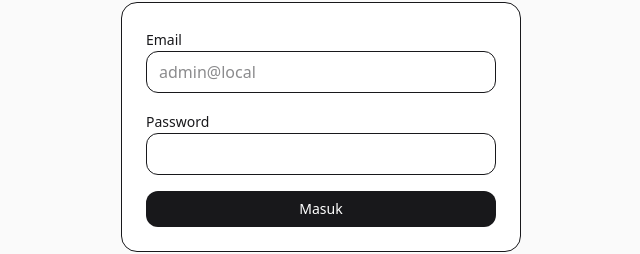
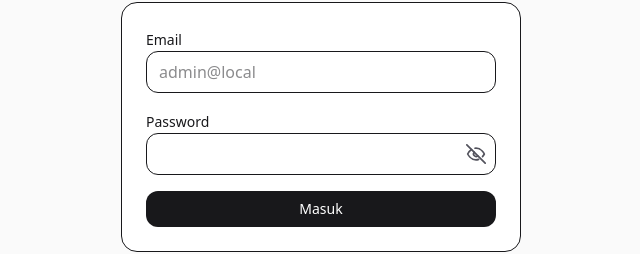
Before and after one commit to addingama/gamaamanah-pos, a Next.js app: page /admin/login in a window 1280 px wide. Shown: the part 319-573 px from the top of the page, without its empty margins (319-959 px from the left). Built offline with nearby package versions, Linux system fonts and the light colour scheme.

Commit message:
fix login form

```diff
--- a/src/app/admin/login/AdminLoginClient.tsx
+++ b/src/app/admin/login/AdminLoginClient.tsx
@@ -1,14 +1,15 @@
 "use client";
 
 import { useSearchParams } from "next/navigation";
-import { useActionState } from "react";
+import * as React from "react";
 import { loginAction, type LoginActionState } from "./actions";
 
 export function AdminLoginClient() {
   const searchParams = useSearchParams();
   const next = searchParams.get("next") ?? "/admin";
 
-  const [state, formAction, pending] = useActionState(loginAction, null as LoginActionState);
+  const [state, formAction, pending] = React.useActionState(loginAction, null as LoginActionState);
+  const [showPassword, setShowPassword] = React.useState(false);
 
   return (
     <div className="min-h-screen bg-zinc-50 text-zinc-900">
@@ -38,14 +39,54 @@ export function AdminLoginClient() {
             <label className="text-sm font-medium" htmlFor="password">
               Password
             </label>
+            <div className="relative">
               <input
                 id="password"
                 name="password"
-              type="password"
+                type={showPassword ? "text" : "password"}
                 autoComplete="current-password"
                 required
-              className="w-full rounded-xl border px-3 py-2 outline-none ring-0 focus:border-zinc-400"
+                className="w-full rounded-xl border py-2 pl-3 pr-10 outline-none ring-0 focus:border-zinc-400"
               />
+              <button
+                type="button"
+                onClick={() => setShowPassword((v) => !v)}
+                className="absolute inset-y-0 right-0 inline-flex w-10 items-center justify-center text-zinc-600 hover:text-zinc-900"
+                aria-label={showPassword ? "Sembunyikan password" : "Tampilkan password"}
+              >
+                {showPassword ? (
+                  <svg
+                    viewBox="0 0 24 24"
+                    fill="none"
+                    stroke="currentColor"
+                    strokeWidth="2"
+                    strokeLinecap="round"
+                    strokeLinejoin="round"
+                    className="h-5 w-5"
+                    aria-hidden="true"
+                  >
+                    <path d="M2 12s3.5-7 10-7 10 7 10 7-3.5 7-10 7-10-7-10-7Z" />
+                    <circle cx="12" cy="12" r="3" />
+                  </svg>
+                ) : (
+                  <svg
+                    viewBox="0 0 24 24"
+                    fill="none"
+                    stroke="currentColor"
+                    strokeWidth="2"
+                    strokeLinecap="round"
+                    strokeLinejoin="round"
+                    className="h-5 w-5"
+                    aria-hidden="true"
+                  >
+                    <path d="M10.733 5.08A10.86 10.86 0 0 1 12 5c6.5 0 10 7 10 7a18.17 18.17 0 0 1-2.196 3.14" />
+                    <path d="M6.61 6.61A14.18 14.18 0 0 0 2 12s3.5 7 10 7c1.12 0 2.18-.21 3.17-.58" />
+                    <path d="M14.12 14.12a3 3 0 0 1-4.24-4.24" />
+                    <path d="M1 1l22 22" />
+                  </svg>
+                )}
+              </button>
+            </div>
           </div>
 
           {state?.ok === false ? (
```
Lines whose indentation alone changed are shown as unchanged.
